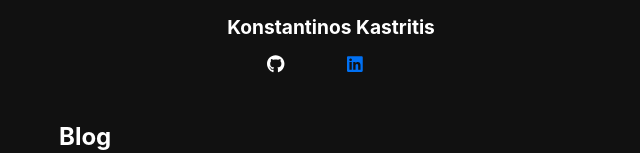
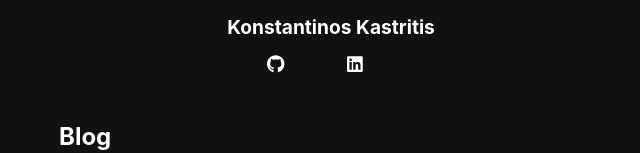
Before and after one commit to kkastr/kkastr.github.io, a Next.js app: page / in a window 1280 px wide. Shown: the part 144-297 px from the top of the page, without its empty margins (309-949 px from the left). Built offline with nearby package versions, Linux system fonts and the light colour scheme.

Commit message:
button tweaking

```diff
--- a/components/layout.tsx
+++ b/components/layout.tsx
@@ -28,14 +28,14 @@ export default function Layout({
           name="description"
           content=""
         />
-        <meta
+        {/* <meta
           property="og:image"
           content={`https://og-image.vercel.app/${encodeURI(
             siteTitle
           )}.png?theme=light&md=0&fontSize=75px&images=https%3A%2F%2Fassets.zeit.co%2Fimage%2Fupload%2Ffront%2Fassets%2Fdesign%2Fnextjs-black-logo.svg`}
-        />
-        <meta name="og:title" content={siteTitle} />
-        <meta name="twitter:card" content="summary_large_image" />
+        /> */}
+        {/* <meta name="og:title" content={siteTitle} />
+        <meta name="twitter:card" content="summary_large_image" /> */}
       </Head>
       <header className={styles.header}>
         {home ? (
--- a/styles/global.css
+++ b/styles/global.css
@@ -1,6 +1,6 @@
 html,
 
-[data-theme="dark"] {
+:root {
 	--color-primary-accent: #9d86e9;
 	--color-secondary-accent: #61dafb;
 	--color-primary: #fff;
--- a/styles/utils.module.css
+++ b/styles/utils.module.css
@@ -9,14 +9,8 @@
 .socialContainer {
 
   display: inline-flex;
+}
 
-  /* size: 0.2em; */
-  /* height: 2rem;
-  width: 4rem; */
-  /* padding: 25px 50px; */
-  /* text-align: center; */
-  /* display: inline-block; */
-}
 a.github {
   width: 3rem;
   height: 3rem;
@@ -26,16 +20,18 @@ a.github {
 a.linkedin {
   width: 3rem;
   height: 3rem;
+  color:white;
 }
 
 a.social {
   margin: 0 1rem;
-  transition: transform 250ms;
+  transition: transform 100ms;
   display: inline-flex;
 }
 
 a.social:hover {
-  transform: translateY(-2px);
+  /* transform: translateY(-2px); */
+  transform: scale(1.5);
 }
 
 .headingXl {
```
